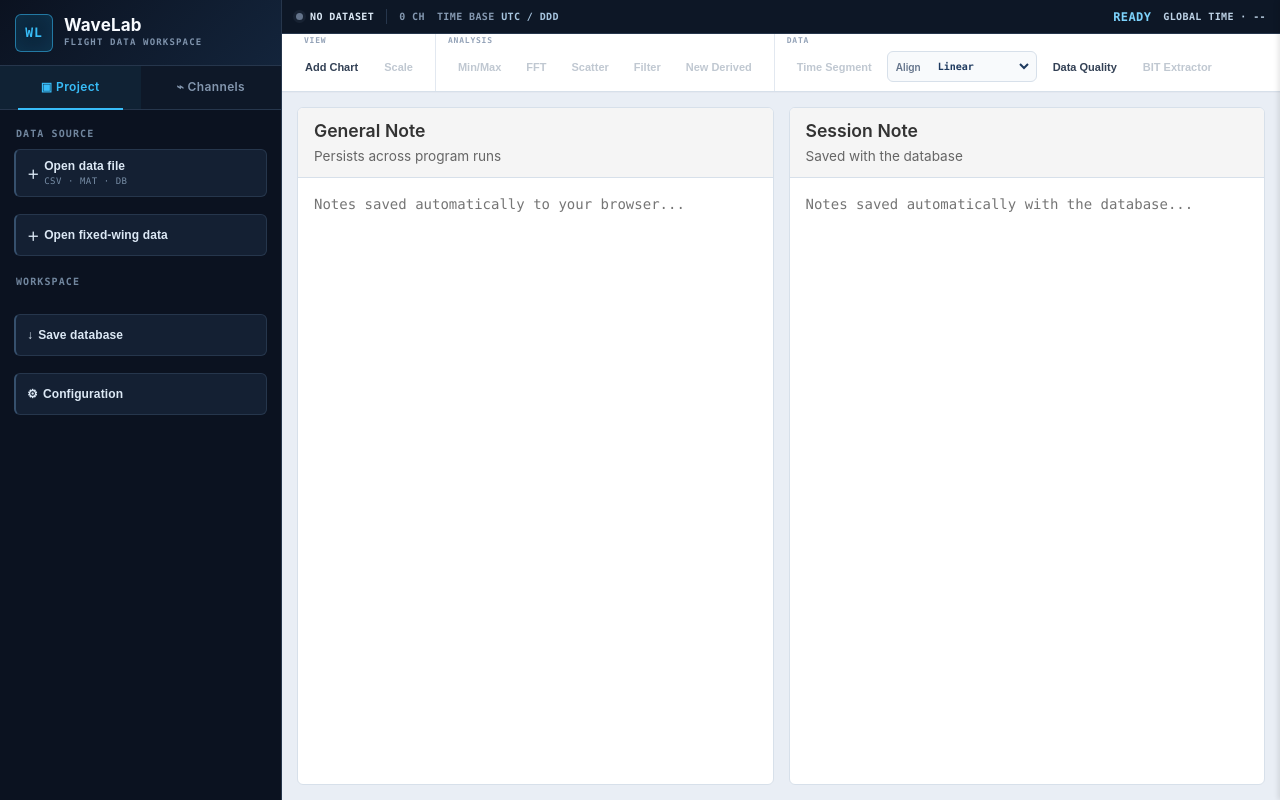
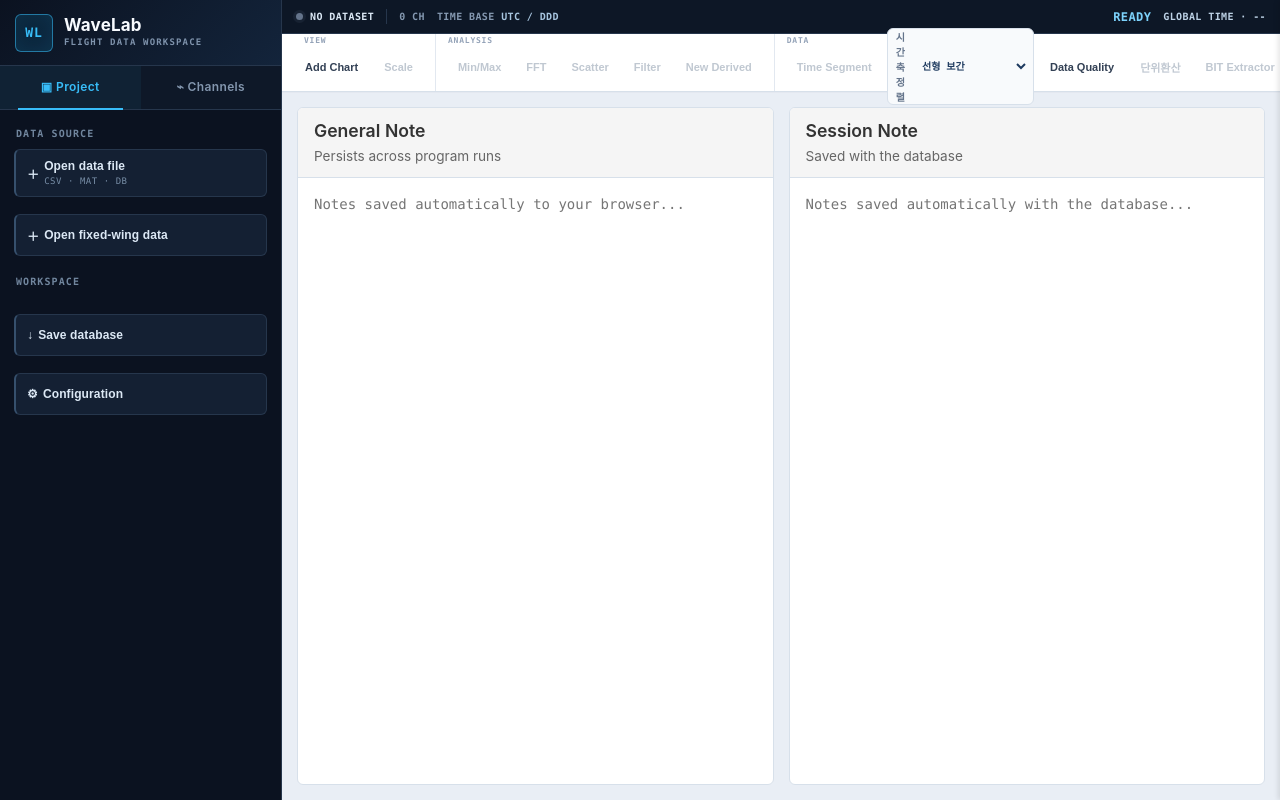
Before and after one commit to sonhyeokjin-cpu/KenJoyHi, a Python web app: template templates/index.html in a window 1280 px wide. Run offline with Jinja, Linux system fonts and the light colour scheme; the template is opened without the code that fills it, so the values that code supplies are empty.

Commit message:
단위환산 UI와 한글 파생식 도움말 추가

```diff
--- a/templates/index.html
+++ b/templates/index.html
@@ -10,7 +10,7 @@
     <link rel="stylesheet" href="{{ url_for('static', filename='js/uPlot.min.css') }}">
     <script src="{{ url_for('static', filename='js/uPlot.iife.min.js') }}"></script>
     <script src="{{ url_for('static', filename='js/html2canvas.min.js') }}"></script>
-    <!-- Monaco is optional; Canvas mode uses the bundled uPlot renderer. -->
+    <!-- Monaco is optional; a plain-text editor fallback is always available. -->
     <script>
     // Dancing Script 폰트 로딩 보장
     if (window.FontFace) {
@@ -1182,15 +1182,16 @@
                 </div>
                 <div id="data-toolbar-group" class="toolbar-group">
                     <span class="toolbar-group-label">DATA</span>
-                    <label class="toolbar-select" title="Alignment used when channels have different sample clocks">
-                        <span>Align</span>
+                    <label class="toolbar-select" title="서로 다른 샘플 시간축을 가진 파라미터를 결합할 때 사용할 정렬 방식">
+                        <span>시간축 정렬</span>
                         <select id="alignment-policy">
-                            <option value="linear">Linear</option>
-                            <option value="nearest">Nearest</option>
-                            <option value="hold-last">Hold last</option>
+                            <option value="linear">선형 보간</option>
+                            <option value="nearest">가장 가까운 값</option>
+                            <option value="hold-last">이전 값 유지</option>
                         </select>
                     </label>
                     <button id="quality-btn" class="btn">Data Quality</button>
+                    <button id="unit-convert-btn" class="btn disabled" disabled>단위환산</button>
                 </div>
             </div>
 
@@ -1198,9 +1199,6 @@
             <div class="plot-area" id="plot-area" style="display: none;">
                 <!-- Charts will be added here -->
             </div>
-
-            <!-- Native resizable Canvas workspace -->
-            <div id="canvas-area" style="display: none;"></div>
 
             <!-- File Tab Notepad Area -->
             <div class="notepad-area" id="notepad-area" style="display: none;">
@@ -1240,6 +1238,7 @@
                 <button class="inspector-tab active" type="button" data-inspector-tab="scale" role="tab" aria-selected="true">Scale</button>
                 <button class="inspector-tab" type="button" data-inspector-tab="minmax" role="tab" aria-selected="false">Min/Max</button>
                 <button class="inspector-tab" type="button" data-inspector-tab="filter" role="tab" aria-selected="false">Filter</button>
+                <button class="inspector-tab" type="button" data-inspector-tab="unit" role="tab" aria-selected="false">단위환산</button>
             </div>
             <div class="inspector-body">
                 <section id="inspector-scale-panel" class="inspector-panel active" data-inspector-panel="scale">
@@ -1302,6 +1301,37 @@
                         <div class="inspector-section-heading"><h3>Filter response</h3><span>RESULT</span></div>
                         <div id="filter-info-text" class="filter-info-text"></div>
                         <div id="magnitude-chart" class="magnitude-chart"></div>
+                    </div>
+                </section>
+
+                <section id="inspector-unit-panel" class="inspector-panel" data-inspector-panel="unit">
+                    <div class="inspector-section-heading">
+                        <h3>파라미터 단위환산</h3>
+                        <span>NEW PARAMETER</span>
+                    </div>
+                    <div class="inspector-note">왼쪽 채널 목록에서 변환할 파라미터를 클릭하세요. 원본 데이터는 변경되지 않고 새 파라미터가 생성됩니다.</div>
+                    <div id="unit-source-parameter" class="unit-source-parameter empty">선택된 파라미터 없음</div>
+                    <div class="inspector-fields">
+                        <label>물리량
+                            <select id="unit-quantity-type">
+                                <option value="length">길이</option>
+                                <option value="speed">속도</option>
+                                <option value="temperature">온도</option>
+                                <option value="pressure">압력</option>
+                                <option value="mass">무게</option>
+                            </select>
+                        </label>
+                        <div class="unit-direction-grid">
+                            <label>현재 단위<select id="unit-source-unit"></select></label>
+                            <span aria-hidden="true">→</span>
+                            <label>변환 단위<select id="unit-target-unit"></select></label>
+                        </div>
+                        <label>새 파라미터 이름<input type="text" id="unit-parameter-name" placeholder="파라미터를 먼저 선택하세요"></label>
+                    </div>
+                    <div id="unit-conversion-status" class="unit-conversion-status" aria-live="polite"></div>
+                    <div class="inspector-note">Mach 변환은 표준 대기 해면·15℃에서 Mach 1 = 340.29 m/s를 사용합니다.</div>
+                    <div class="inspector-actions">
+                        <button id="apply-unit-conversion" class="btn primary" type="button" disabled>변환</button>
                     </div>
                 </section>
             </div>
@@ -1598,21 +1628,21 @@
         <div class="resize-handle"></div>
         <div class="derived-panel-header">
             <div class="derived-panel-title">
-                Derived Parameter
-                <button class="help-button" id="derived-help-btn">?</button>
+                파생 파라미터 생성
+                <button class="help-button" id="derived-help-btn" title="작성 도움말" aria-label="파생 파라미터 작성 도움말">?</button>
             </div>
             <button class="close-btn">&times;</button>
         </div>
         <div class="derived-panel-content">
             <div class="parameter-name-input">
-                <input type="text" id="parameter-name" placeholder="Enter parameter name">
+                <input type="text" id="parameter-name" placeholder="새 파라미터 이름">
             </div>
             <div id="monaco-editor" class="monaco-editor-container"></div>
         </div>
         <div class="derived-panel-footer">
-            <button id="save-code" class="btn secondary">Save Code</button>
-            <button id="load-code" class="btn secondary">Load Code</button>
-            <button id="generate-parameter" class="btn primary">Generate</button>
+            <button id="save-code" class="btn secondary">코드 저장</button>
+            <button id="load-code" class="btn secondary">코드 불러오기</button>
+            <button id="generate-parameter" class="btn primary">생성</button>
             <input type="file" id="code-file-input" accept=".py" style="display: none;">
         </div>
     </div>
@@ -1621,11 +1651,11 @@
     <div id="help-modal" class="help-modal">
         <div class="help-modal-content">
             <div class="help-modal-header">
-                <h2 class="help-modal-title">Derived Parameter Functions Reference</h2>
-                <button class="help-modal-close">&times;</button>
+                <h2 class="help-modal-title">파생 파라미터 작성 도움말</h2>
+                <button class="help-modal-close" aria-label="도움말 닫기">&times;</button>
             </div>
             <div id="help-content">
-                <!-- Content will be dynamically populated -->
+                <!-- 도움말 내용은 동적으로 생성됩니다. -->
             </div>
         </div>
     </div>
@@ -1637,7 +1667,7 @@
             const container = document.getElementById('monaco-editor');
             const textarea = document.createElement('textarea');
             textarea.className = 'code-editor-fallback';
-            textarea.value = '# Enter your Python code here\n# Assign the result to the "result" variable\n\nresult = None';
+            textarea.value = '# Python 계산식을 입력하세요.\n# 계산 결과는 반드시 result 변수에 대입하세요.\n\nresult = None';
             container.replaceChildren(textarea);
             window.monacoEditor = {
                 getValue: () => textarea.value,
@@ -1651,7 +1681,7 @@
             });
             require(['vs/editor/editor.main'], function() {
             const editor = monaco.editor.create(document.getElementById('monaco-editor'), {
-                value: '# Enter your Python code here\n# Use available parameters and functions\n# Assign the result to the "result" variable\n\nresult = None',
+                value: '# Python 계산식을 입력하세요.\n# 왼쪽 목록에서 사용할 파라미터를 클릭하세요.\n# 계산 결과는 반드시 result 변수에 대입하세요.\n\nresult = None',
                 language: 'python',
                 theme: 'vs',
                 automaticLayout: true,
@@ -2003,66 +2033,72 @@
 
             // Generate help content
             function generateHelpContent() {
-                let content = '';
-                // Add new section for global module access and user-defined functions
-                content += `
+                const categoryNames = {
+                    'Basic Operators': '기본 연산자',
+                    'Bitwise Operators': '비트 연산자',
+                    'Comparison Operators': '비교 연산자',
+                    'Mathematical Functions': '수학 함수',
+                    'Bitwise Operations': '비트 처리 함수',
+                    'Signal Processing': '신호 처리',
+                    'Binary Operations': '바이너리 데이터 처리',
+                    'Statistical Functions': '통계 함수',
+                    'Array Operations': '배열 연산',
+                    'Logical Operations': '논리 연산',
+                    'Number System Conversions': '진법 변환',
+                    'Advanced Signal Processing': '고급 신호 처리',
+                    'Time Series Operations': '시계열 연산'
+                };
+                let content = `
+                    <div class="function-category derived-help-intro">
+                        <h3 class="category-title">처음 사용하는 방법</h3>
+                        <ol>
+                            <li>상단에 새 파라미터 이름을 입력합니다.</li>
+                            <li>왼쪽 채널 목록에서 사용할 파라미터를 클릭하면 편집기에 이름이 삽입됩니다.</li>
+                            <li>Python 문법으로 계산식을 작성하고 결과를 반드시 <code>result</code> 변수에 대입합니다.</li>
+                            <li><strong>생성</strong> 버튼을 누르면 첫 번째 입력 파라미터의 시간축을 기준으로 새 파라미터가 생성됩니다.</li>
+                        </ol>
+                        <div class="derived-help-warning"><strong>필수:</strong> 결과는 입력 파라미터와 길이가 같은 1차원 숫자 배열이어야 합니다.</div>
+                    </div>
                     <div class="function-category">
-                        <h3 class="category-title">Global Modules & User Functions</h3>
-                        <p>
-                            <b>All functions from <code>numpy</code> (<code>np</code>), <code>pandas</code> (<code>pd</code>), <code>scipy.signal</code> (<code>signal</code>), <code>scipy.fft</code> (<code>fft</code>) are available.</b><br>
-                            You can use any function as <code>np.function(...)</code>, <code>pd.function(...)</code>, <code>signal.function(...)</code>, <code>fft.function(...)</code>.<br>
-                            <b>You can also define your own functions using <code>def myfunc(...):</code> syntax.</b>
-                        </p>
+                        <h3 class="category-title">자주 쓰는 작성 예</h3>
                         <table class="function-table">
-                            <thead>
-                                <tr><th>Usage</th><th>Description</th></tr>
-                            </thead>
+                            <thead><tr><th>목적</th><th>코드 예시</th></tr></thead>
                             <tbody>
-                                <tr><td><code>np.mean(x)</code></td><td>Use any numpy function</td></tr>
-                                <tr><td><code>pd.Series(x).rolling(5).mean()</code></td><td>Use any pandas function or method</td></tr>
-                                <tr><td><code>signal.butter(4, 0.2)</code></td><td>Use any scipy.signal function</td></tr>
-                                <tr><td><code>fft.fft(x)</code></td><td>Use any scipy.fft function</td></tr>
-                                <tr><td><code>def myfunc(x):\n    return x**2\nresult = myfunc(x)</code></td><td>Define and use your own function</td></tr>
+                                <tr><td>배율과 오프셋 적용</td><td><code>result = PARAM_A * 1.8 + 32</code></td></tr>
+                                <tr><td>두 파라미터 평균</td><td><code>result = (PARAM_A + PARAM_B) / 2</code></td></tr>
+                                <tr><td>범위 제한</td><td><code>result = np.clip(PARAM_A, -10, 10)</code></td></tr>
+                                <tr><td>조건에 따른 값 선택</td><td><code>result = np.where(PARAM_A &gt; 0, PARAM_A, 0)</code></td></tr>
+                                <tr><td>이동 평균</td><td><code>result = moving_average(PARAM_A, 20)</code></td></tr>
+                                <tr><td>사용자 함수</td><td><code>def convert(x):\n    return x * 2\nresult = convert(PARAM_A)</code></td></tr>
                             </tbody>
                         </table>
+                    </div>
+                    <div class="function-category">
+                        <h3 class="category-title">사용 가능한 모듈</h3>
+                        <p><code>numpy</code>는 <code>np</code>, <code>pandas</code>는 <code>pd</code>, <code>scipy.signal</code>은 <code>signal</code>, <code>scipy.fft</code>는 <code>fft</code> 이름으로 사용할 수 있습니다. 파일 열기, import, eval/exec, 비동기 문법은 안전을 위해 허용되지 않습니다.</p>
                     </div>
                 `;
                 for (const [category, info] of Object.entries(functionCategories)) {
                     content += `
                         <div class="function-category">
-                            <h3 class="category-title">${category}</h3>
-                            <p>${info.description}</p>
+                            <h3 class="category-title">${categoryNames[category] || category}</h3>
+                            <p>아래 함수명을 계산식에 그대로 사용할 수 있습니다.</p>
                             <table class="function-table">
-                                <thead>
-                                    <tr>
-                                        <th>Function</th>
-                                        <th>Description</th>
-                                        <th>Example</th>
-                                    </tr>
-                                </thead>
+                                <thead><tr><th>함수</th><th>사용 예</th></tr></thead>
                                 <tbody>
                     `;
-
                     for (const [funcName, funcInfo] of Object.entries(info.functions)) {
                         content += `
                             <tr>
                                 <td><span class="function-name">${funcName}</span></td>
-                                <td class="function-description">${funcInfo.description}</td>
                                 <td><code class="function-example">${funcInfo.example}</code></td>
                             </tr>
                         `;
                     }
-
-                    content += `
-                                </tbody>
-                            </table>
-                        </div>
-                    `;
+                    content += '</tbody></table></div>';
                 }
-
                 helpContent.innerHTML = content;
             }
-
             // Show help modal
             helpBtn.addEventListener('click', function() {
                 generateHelpContent();
```
